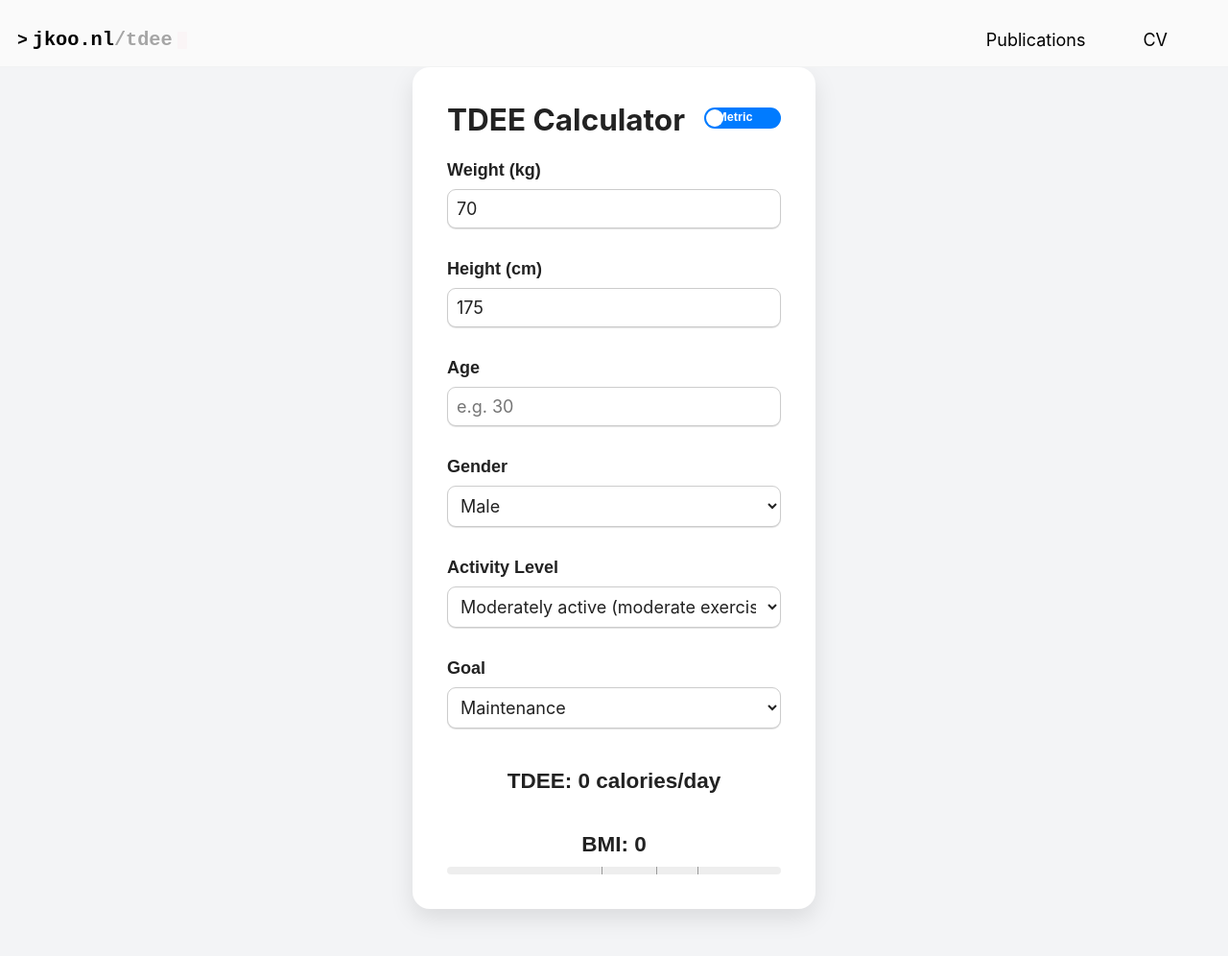
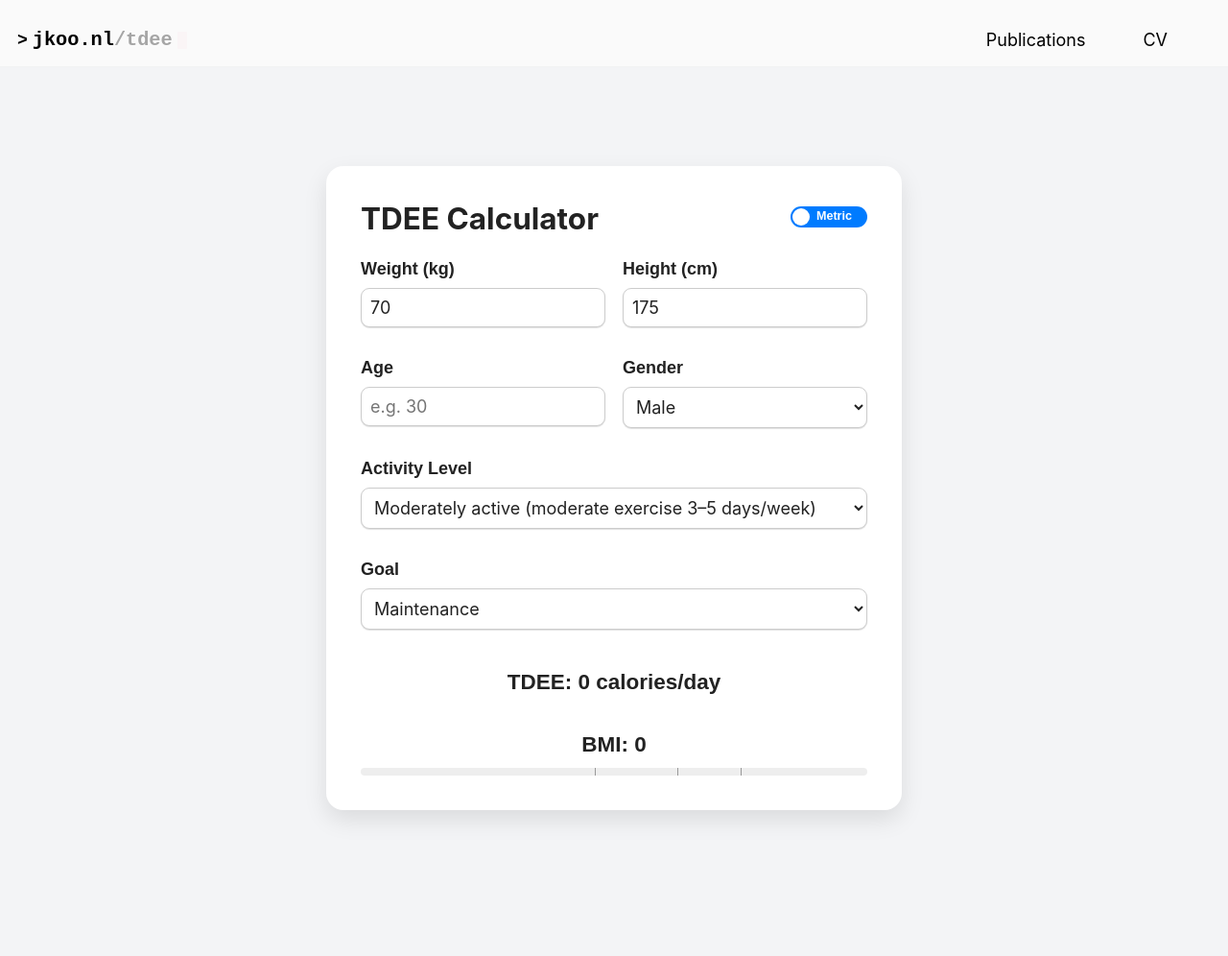
Before and after one commit to tanxpyox/jkoo.nl, a Jekyll site: the page built from _pages/tdee.md, in a window 1280 px wide and 1109 px high. Shown: the top 996 px of the window at 96% size. Built offline with Jekyll 4.4.1, drawn with Linux system fonts in a browser that asks for light colours.

Commit message:
Update tdee.md

```diff
--- a/_pages/tdee.md
+++ b/_pages/tdee.md
@@ -24,7 +24,7 @@ author_profile: false
       padding: 2rem;
       border-radius: 1rem;
       box-shadow: 0 10px 25px rgba(0, 0, 0, 0.1);
-      max-width: 420px;
+      max-width: 600px;
       width: 100%;
     }
     h1 {
@@ -96,7 +96,7 @@ author_profile: false
       color: white;
       font-size: 0.7rem;
       position: absolute;
-      width: 83%;
+      width: 100%;
       height: 100%;
       top: 0;
       left: 0;
@@ -110,7 +110,7 @@ author_profile: false
     input:checked + .slider.round::after {
       content: 'Imperial';
       justify-content: flex-start;
-      padding-left: 15%;
+      padding-left: 12%;
       padding-right: 0;
     }
   </style>
@@ -125,25 +125,29 @@ author_profile: false
         <span class="slider round"></span>
       </label>
     </div>
-    <div class="form-group">
-      <label for="weight">Weight (kg)</label>
-      <input type="number" id="weight" placeholder="e.g. 70" value="70">
-    </div>
-    <div class="form-group">
-      <label for="height">Height (cm)</label>
-      <input type="number" id="height" placeholder="e.g. 175" value="175">
-    </div>
-    <div class="form-group">
-      <label for="age">Age</label>
-      <input type="number" id="age" min="10" max="100" placeholder="e.g. 30">
-    </div>
-    <div class="form-group">
-      <label for="gender">Gender</label>
-      <select id="gender">
-        <option value="male" selected>Male</option>
-        <option value="female">Female</option>
-      </select>
-    </div>
+    <div style="display: flex; gap: 1rem;">
+  <div class="form-group" style="flex: 1;">
+    <label for="weight">Weight (kg)</label>
+    <input type="number" id="weight" placeholder="e.g. 70" value="70">
+  </div>
+  <div class="form-group" style="flex: 1;">
+    <label for="height">Height (cm)</label>
+    <input type="number" id="height" placeholder="e.g. 175" value="175">
+  </div>
+</div>
+    <div style="display: flex; gap: 1rem;">
+  <div class="form-group" style="flex: 1;">
+    <label for="age">Age</label>
+    <input type="number" id="age" min="10" max="100" placeholder="e.g. 30">
+  </div>
+  <div class="form-group" style="flex: 1;">
+    <label for="gender">Gender</label>
+    <select id="gender">
+      <option value="male" selected>Male</option>
+      <option value="female">Female</option>
+    </select>
+  </div>
+</div>
     <div class="form-group">
       <label for="activity">Activity Level</label>
       <select id="activity">
```
